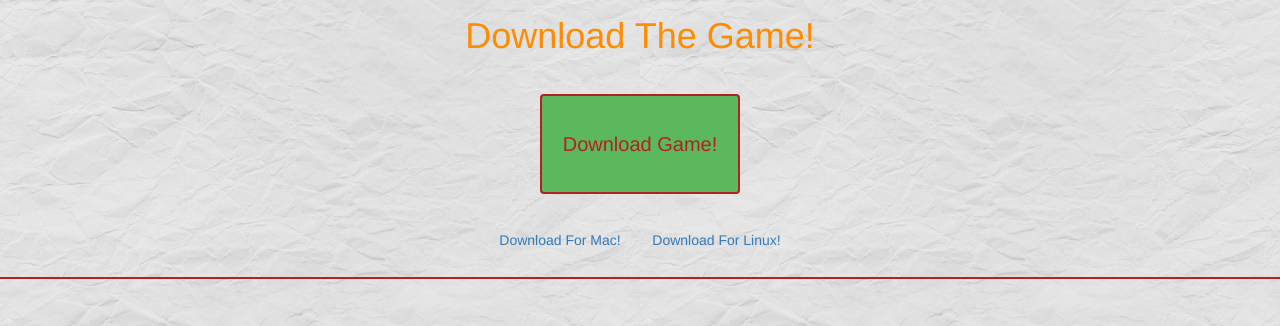
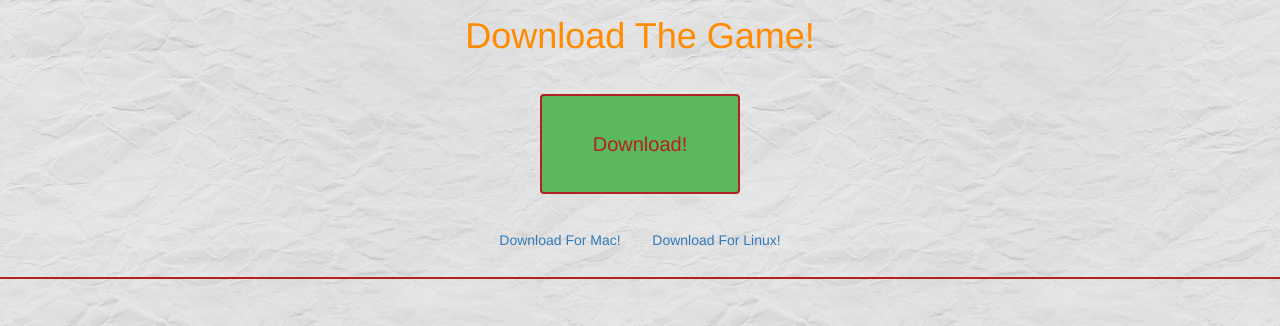
Before and after one commit to SmartDodging/1, a PHP site: page /download.php in a window 1280 px wide. Shown: the part 54-380 px from the top of the page. Run offline with PHP 8.4, Linux system fonts and the light colour scheme.

Commit message:
DOWNLOAAAAAAAAAAAAAAAAAAAD

```diff
--- a/download.php
+++ b/download.php
@@ -3,9 +3,9 @@
 <center>
     <h1>Download The Game!</h1>
     <br>
-    <button class="btn btn-success" type="button" id="downloadbtn">Download Game!</button>
+    <button class="btn btn-success" id="downloadbtn"><a href = "css/IMG/001-subtle-light-pattern-background-texture-vol5.jpg" download="Hacked" style="text-decoration:none;color:firebrick;">Download!</a></button>
     <br><br>
-    <button class="btn btn-link" type="button" id="downloadMac">Download For Mac!</button>
-    <button class="btn btn-link" type="button" id="downloadLin">Download For Linux!</button>
+    <button class="btn btn-link" type="button" id="downloadMac"><a href="css/IMG/background-tile-2e75a594a803c883d5eb4ca740e9021d.png" download="Hacked">Download For Mac!</a></button>
+    <button class="btn btn-link" type="button" id="downloadLin"><a href="css/IMG/download.jpg" download="Hacked">Download For Linux!</a></button>
     <hr>
 </center>
```
Also changed, not shown: css/style.css (line endings or trailing spaces), 1 other file.
